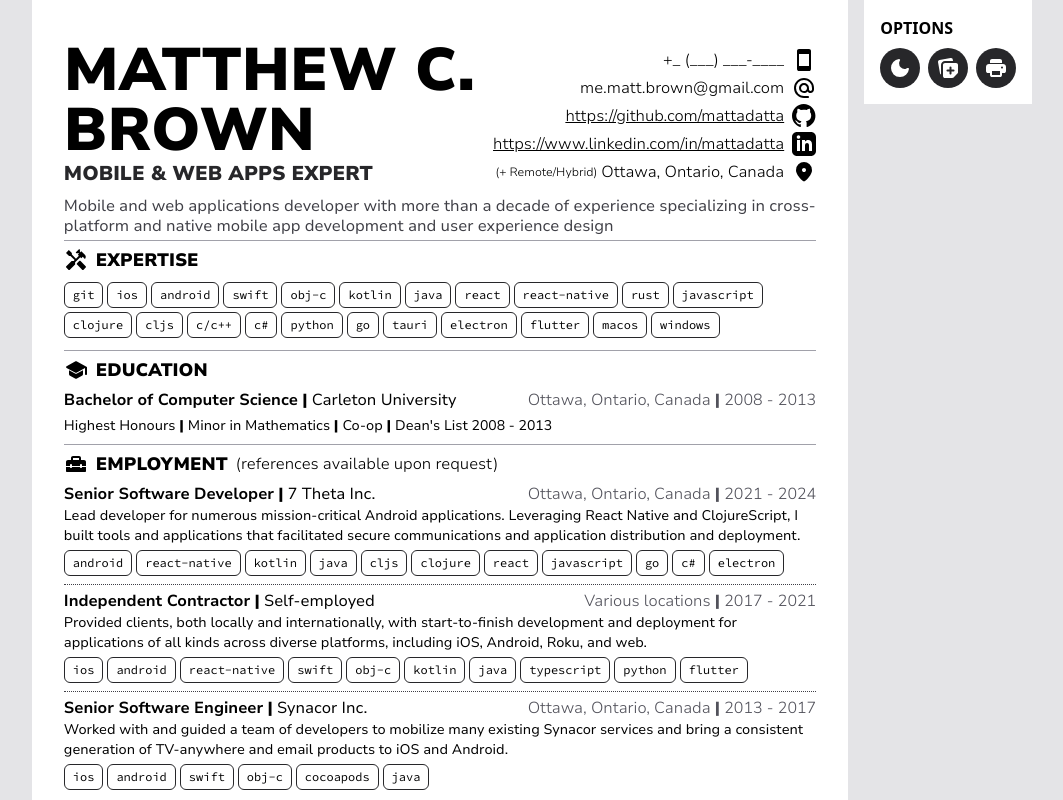
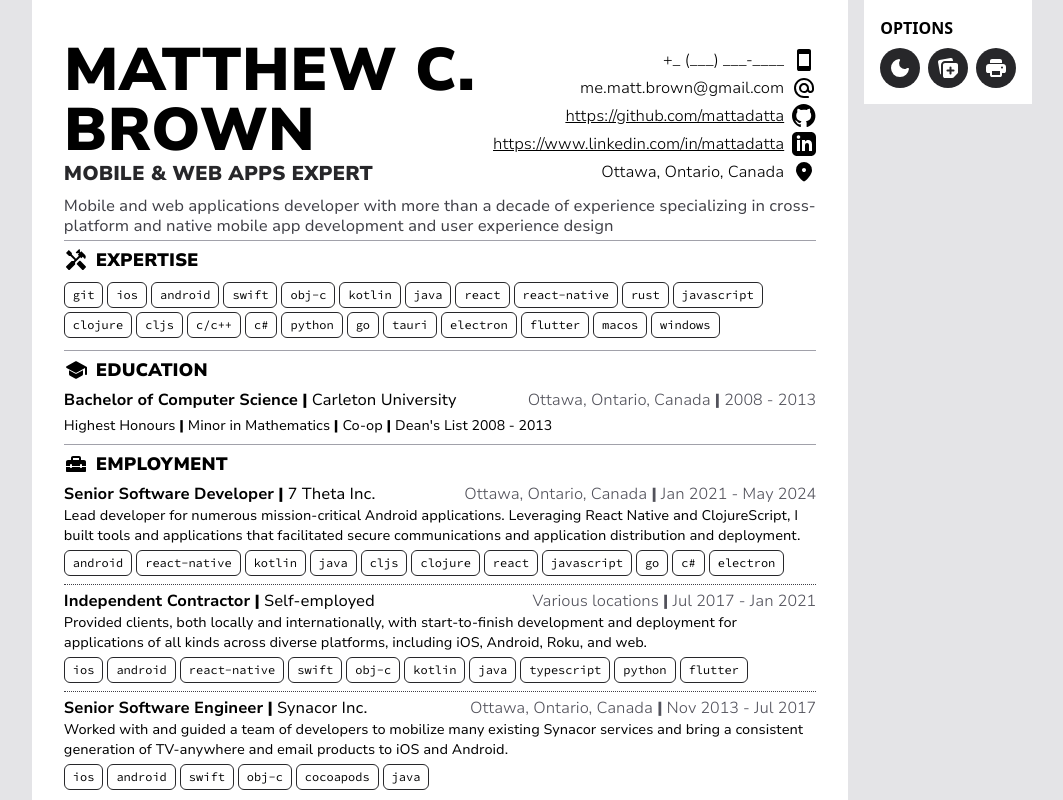
Before and after one commit to mattadatta/cv, a React (Vite) app: page / in a window 1280 px wide. Shown: the top 800 px of the page, without its empty margins (200-1263 px from the left). Built offline with nearby package versions, Linux system fonts and the light colour scheme.

Commit message:
minor changes

```diff
--- a/src/components/EmploymentEntry.tsx
+++ b/src/components/EmploymentEntry.tsx
@@ -1,12 +1,12 @@
 import { EmploymentInfo } from "../schema/cv"
-import { formatYear } from "../util/date"
+import { formatMonthAndYear } from "../util/date"
 import { formatAddress } from "../util/address"
 import InlineDivider from "./InlineDivider"
 import TagBlock from "./TagBlock"
 import { useExapnded } from "../store"
 import { ArrowRight } from "./icons"
 
-const formatDate = formatYear
+const formatDate = formatMonthAndYear
 
 export interface EmploymentEntryProps {
   data: EmploymentInfo
--- a/src/components/Resume.tsx
+++ b/src/components/Resume.tsx
@@ -48,13 +48,10 @@ const ContactSection = () => {
             label={url}
             isHyperlink={true} />)
       })}
-      <span className="flex flex-row-reverse items-center space-x-reverse space-x-1">
-        <IconLabel
-          className={reversedIconStyle}
-          Icon={Location}
-          label={formatAddress(address)} />
-        <span className="font-light text-xs">{"(+ Remote/Hybrid) "}</span>
-      </span>
+      <IconLabel
+        className={reversedIconStyle}
+        Icon={Location}
+        label={formatAddress(address)} />
     </div>
   )
 }
@@ -109,13 +106,12 @@ const EmploymentSection = () => {
     <Section
       Icon={BriefcaseLocked}
       title="Employment"
-      remark="(references available upon request)"
       className="flex flex-col items-stretch pb-2"
     >
       {employment.slice(0, count).map((d, i) => (
         <Fragment key={d.endDate}>
           {/* TODO: need better way to do page management */}
-          {isExpanded && (i == 1) && (<div className="relative h-[6.5rem]" />)}
+          {isExpanded && (i == 1) && (<div className="relative h-[7rem]" />)}
 
           {(i > 0) && (<div className={`border-dotted border-t border-gray-700 dark:border-gray-300 mt-3 ${bottomMargin}`} />)}
           <EmploymentEntry data={d} />
@@ -157,7 +153,7 @@ const Resume = () => {
       <EducationSection />
       <EmploymentSection />
       {/* TODO: need better way to do page management */}
-      {isExpanded && (<div className="h-[6rem]" />)}
+      {isExpanded && (<div className="h-[5rem]" />)}
       <ProjectsSection />
     </div>
   )
```
Also changed, not shown: 1 other file (tests, documents, lock files or other folders).
